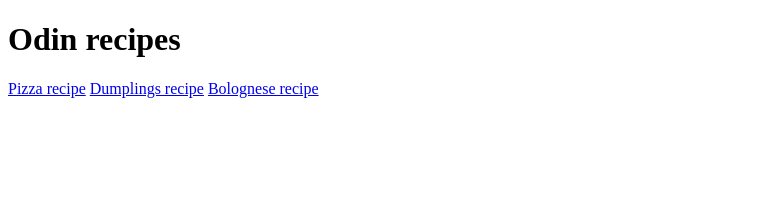
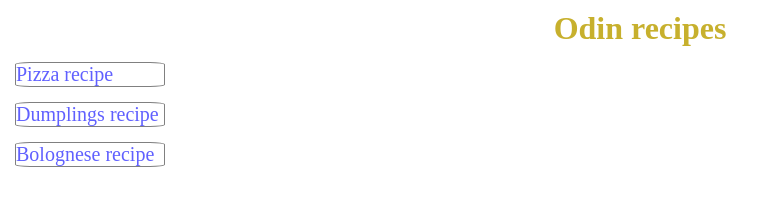
Before and after one commit to Ronzez/odin-recipes, a plain HTML site: page index.html in a window 1280 px wide. Shown: the whole page, without its empty margins (0-781 px from the left). Drawn offline with Linux system fonts and the light colour scheme.

Commit message:
Add CSS
Added CSS to project, created div in index.html
to display links in block

```diff
--- /dev/null
+++ b/css/style.css
@@ -0,0 +1,24 @@
+* {
+    box-sizing: border-box;
+    margin: 0;
+    padding: 0;
+}
+
+h1 {
+    display: block;
+    margin: 10px auto;
+    width: 200px;
+    text-align: center;
+    color: rgb(199, 176, 45);
+}
+
+.recipeList a {
+    display: block;
+    margin: 15px;
+    text-decoration: none;
+    color: rgb(96, 96, 255);
+    border: 1px solid gray;
+    width: 150px;
+    border-radius: 10%;
+    font-size: 20px;
+}
--- a/index.html
+++ b/index.html
@@ -4,11 +4,14 @@
     <meta charset="UTF-8">
     <meta name="viewport" content="width=device-width, initial-scale=1.0">
     <title>Document</title>
+    <link href="css/style.css" rel="stylesheet">
     </head>
     <body>
     <h1>Odin recipes</h1>
+    <div class="recipeList">
     <a href="recipes/pizza.html">Pizza recipe</a>
     <a href="recipes/dumplings.html">Dumplings recipe</a>
     <a href="recipes/bolognese.html">Bolognese recipe</a>
+    </div>
     </body>
 </html>
```
